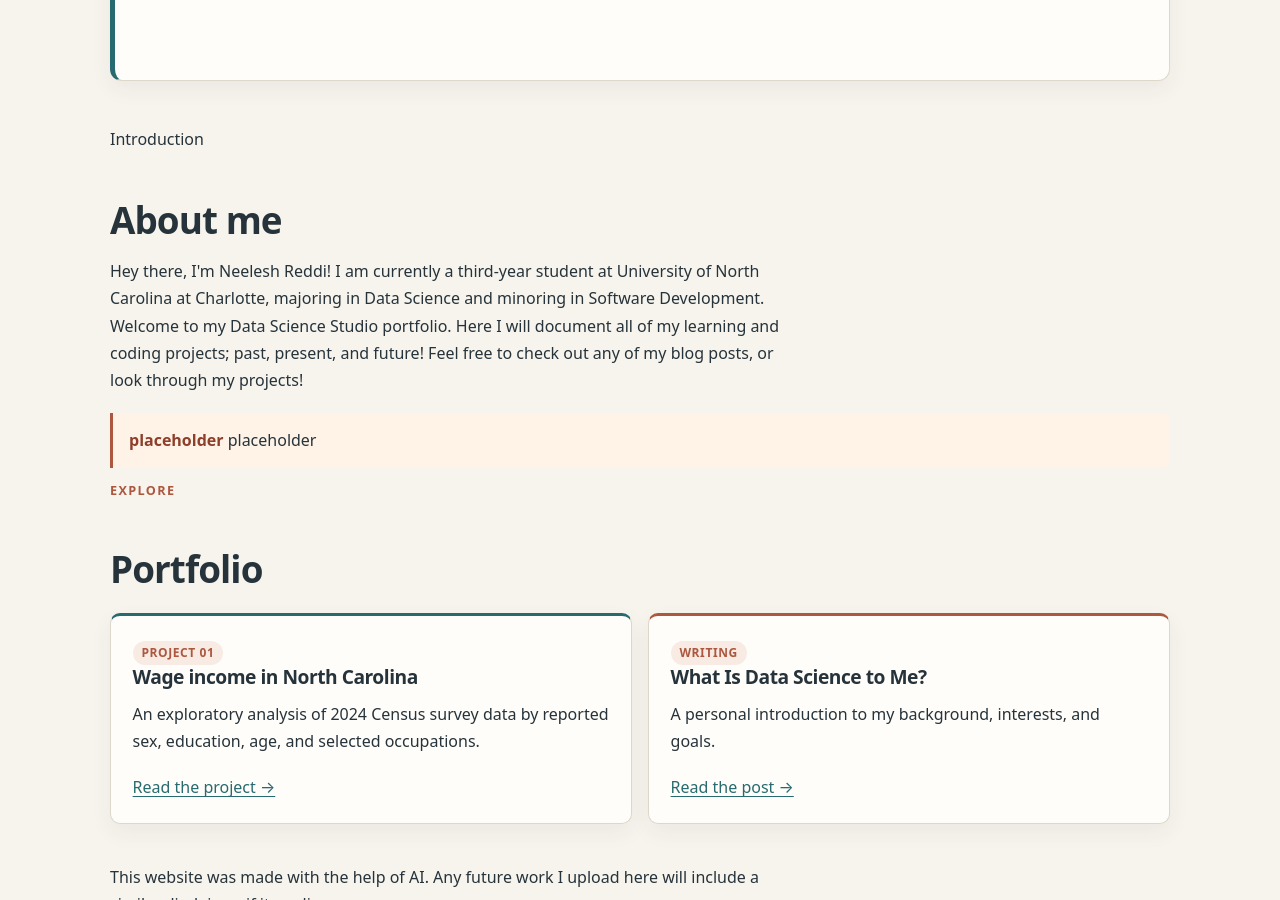
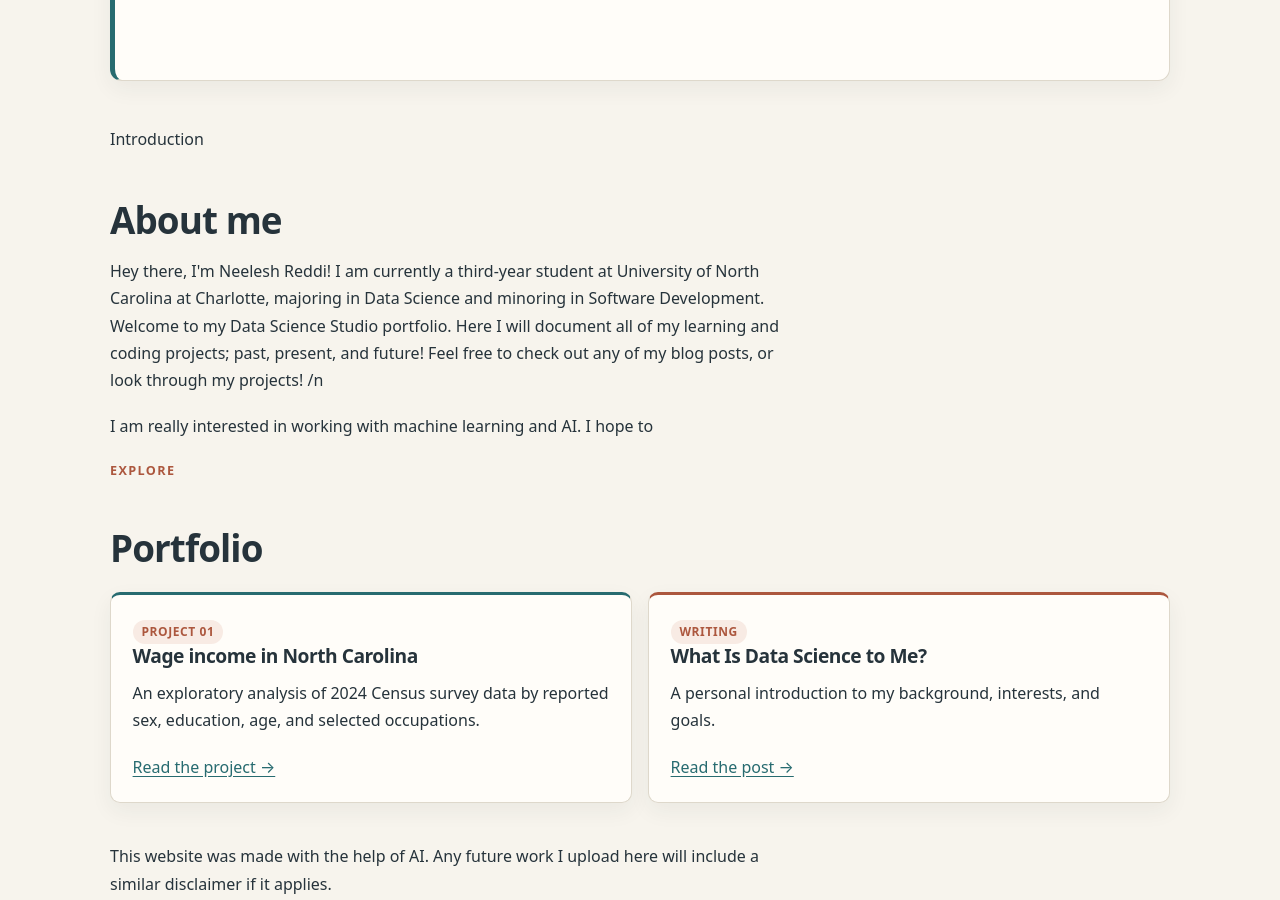
Before and after one commit to nreddi2/data-science-portfolio, a Jekyll site: the page built from index.md, in a window 1280 px wide and 900 px high, scrolled down 304 px. Built offline with Jekyll 4.4.1, drawn with Linux system fonts in a browser that asks for light colours.

Commit message:
Update index.md

```diff
--- a/index.md
+++ b/index.md
@@ -16,8 +16,8 @@ page_class: home-page
 <section aria-labelledby="about-title">
   <p class="large-text">Introduction</p>
   <h2 id="about-title">About me</h2>
-  <p>Hey there, I'm Neelesh Reddi! I am currently a third-year student at University of North Carolina at Charlotte, majoring in Data Science and minoring in Software Development. Welcome to my Data Science Studio portfolio. Here I will document all of my learning and coding projects; past, present, and future! Feel free to check out any of my blog posts, or look through my projects!</p>
-  <div class="draft-prompt"><strong>placeholder</strong> placeholder </div>
+  <p>Hey there, I'm Neelesh Reddi! I am currently a third-year student at University of North Carolina at Charlotte, majoring in Data Science and minoring in Software Development. Welcome to my Data Science Studio portfolio. Here I will document all of my learning and coding projects; past, present, and future! Feel free to check out any of my blog posts, or look through my projects! /n </p>
+  <p> I am really interested in working with machine learning and AI. I hope to </p>
 </section>
 
 <section aria-labelledby="explore-title">
```
